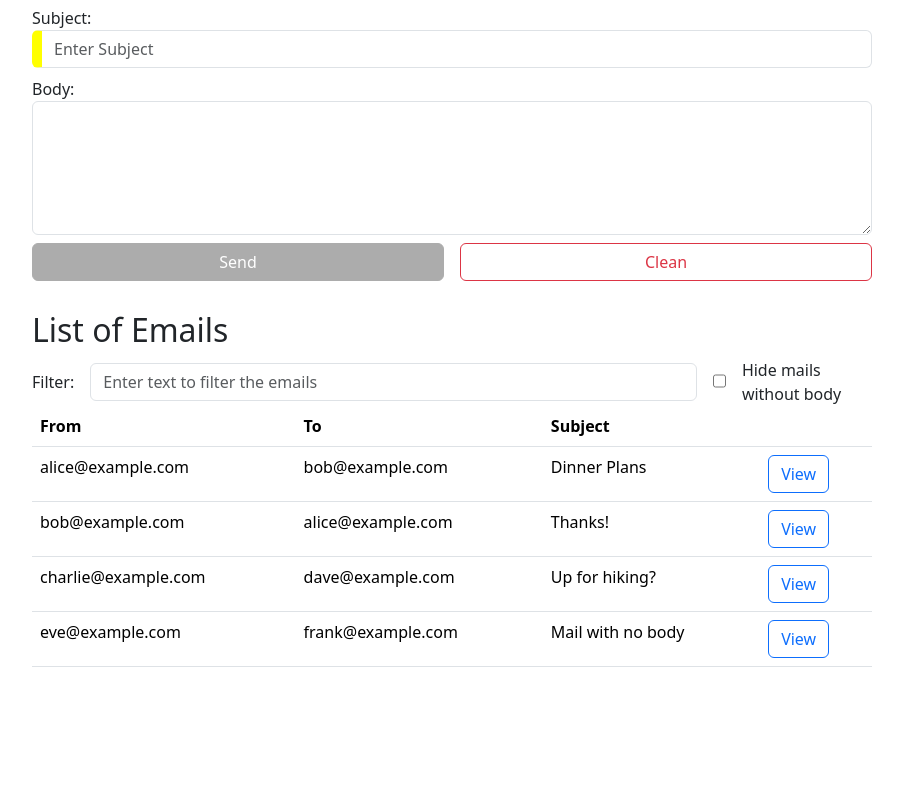
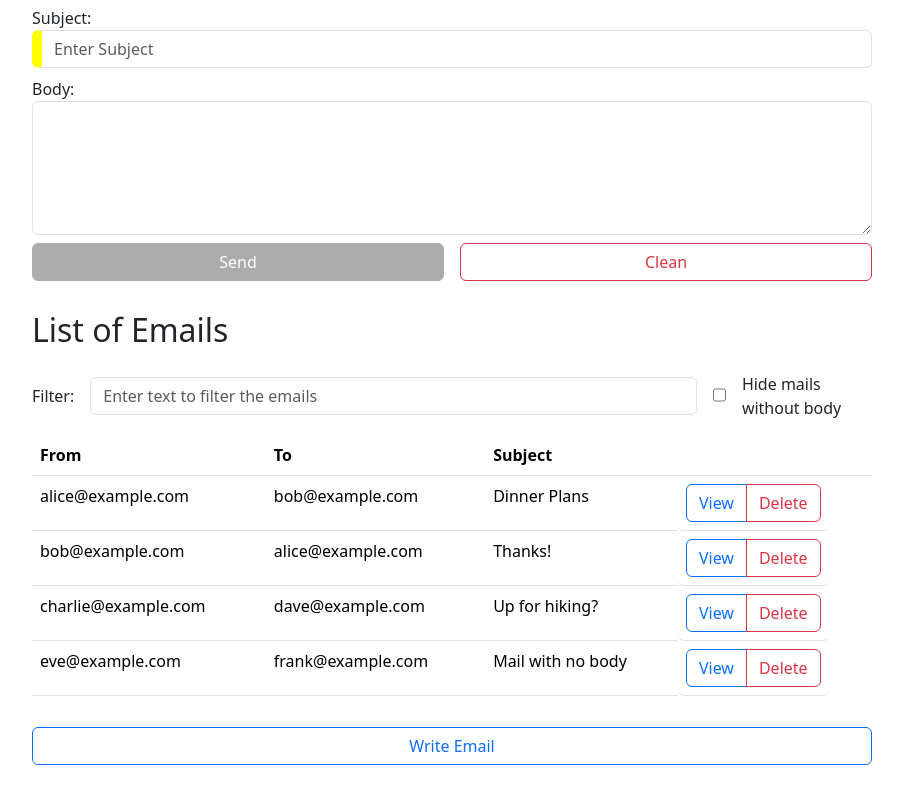
Before and after one commit to CookieKlecks/ProgrammingUI-Email-Example, an Angular app: page / in a window 1280 px wide. Shown: the part 306-1101 px from the top of the page, without its empty margins (188-1091 px from the left). Before the commit the page ends 1019 px from the top, so only its background shows below. Built offline with nearby package versions, Linux system fonts and the light colour scheme.

Commit message:
add buttons to email list to delete mails and write new mails

```diff
--- a/src/app/email-list/email-list.component.css
+++ b/src/app/email-list/email-list.component.css
@@ -1,3 +1,10 @@
+.EmailList {
+  display: flex;
+  flex-direction: column;
+  align-items: stretch;
+  gap: 2rex;
+}
+
 .EmailList-filter {
   display: flex;
   flex-direction: row;
--- a/src/app/email-list/email-list.component.html
+++ b/src/app/email-list/email-list.component.html
@@ -1,4 +1,4 @@
-<div>
+<div class="EmailList">
   <h2>List of Emails</h2>
   <form class="EmailList-filter">
     <label for="filterText">Filter:</label>
@@ -37,12 +37,18 @@
       <td>{{ mail['from'] }}</td>
       <td>{{ mail['to'] }}</td>
       <td>{{ mail['subject'] }}</td>
-      <td>
+      <td class="btn-group">
         <button class="btn btn-outline-primary" (click)="handleClickView(mail['id'])">
           View
+        </button>
+        <button class="btn btn-outline-danger" (click)="handleClickDelete(mail['id'])">
+          Delete
         </button>
       </td>
     </tr>
     </tbody>
   </table>
+  <button class="btn btn-outline-primary" (click)="handleWriteEmail()">
+    Write Email
+  </button>
 </div>
--- a/src/app/email-list/email-list.component.ts
+++ b/src/app/email-list/email-list.component.ts
@@ -35,7 +35,15 @@ export class EmailListComponent {
     return this.getEmails().length;
   }
 
-  handleClickView(id: number) {
-    console.log(this.emailService.getById(id));
+  handleClickView(mailId: number) {
+    console.log(this.emailService.getById(mailId));
+  }
+
+  handleClickDelete(mailId: number) {
+    this.emailService.deleteById(mailId)
+  }
+
+  handleWriteEmail() {
+
   }
 }
--- a/src/app/services/email.service.ts
+++ b/src/app/services/email.service.ts
@@ -42,4 +42,8 @@ export class EmailService {
   public deleteAll() {
     this.emails = []
   }
+
+  public deleteById(id: number) {
+    this.emails = this.emails.filter(mail => !(mail.id === id))
+  }
 }
```
